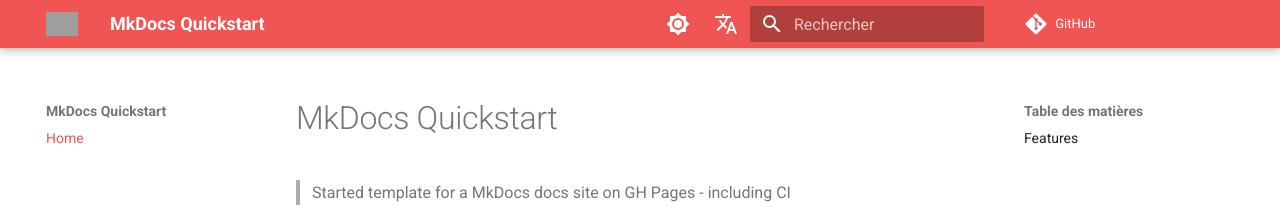
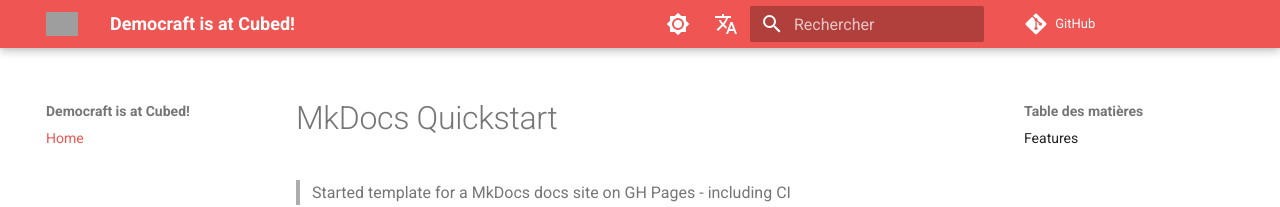
Before and after one commit to democraftmc/cubed-doc, an MkDocs documentation site: the page built from docs/docs/index.md, in a window 1280 px wide. Shown: the top 207 px of the page. Built offline with MkDocs 1.6.1 and Material for MkDocs 9.7.7, drawn with Linux system fonts in a browser that asks for light colours; comment, search, counter and statistics services are not loaded; grey boxes are pictures that could not be loaded.

Commit message:
Update mkdocs.yml
Fixing logos

```diff
--- a/docs/mkdocs.yml
+++ b/docs/mkdocs.yml
@@ -1,6 +1,6 @@
 ### Site metadata ###
 
-site_name: MkDocs Quickstart
+site_name: Democraft is at Cubed!
 site_description: Starter template for a MkDocs docs site on GH Pages - including CI
 site_url: https://michaelcurrin.github.io/mkdocs-quickstart/
 
@@ -12,8 +12,8 @@
 theme:
   name: material
   language: fr
-  logo: img/Sans titre 133_20230821143328.png
-  favicon: img/Sans titre 133_20230821143328.ico
+  logo: img/logo.png
+  favicon: img/logo.ico
   palette:
 
     # Palette toggle for light mode
```
